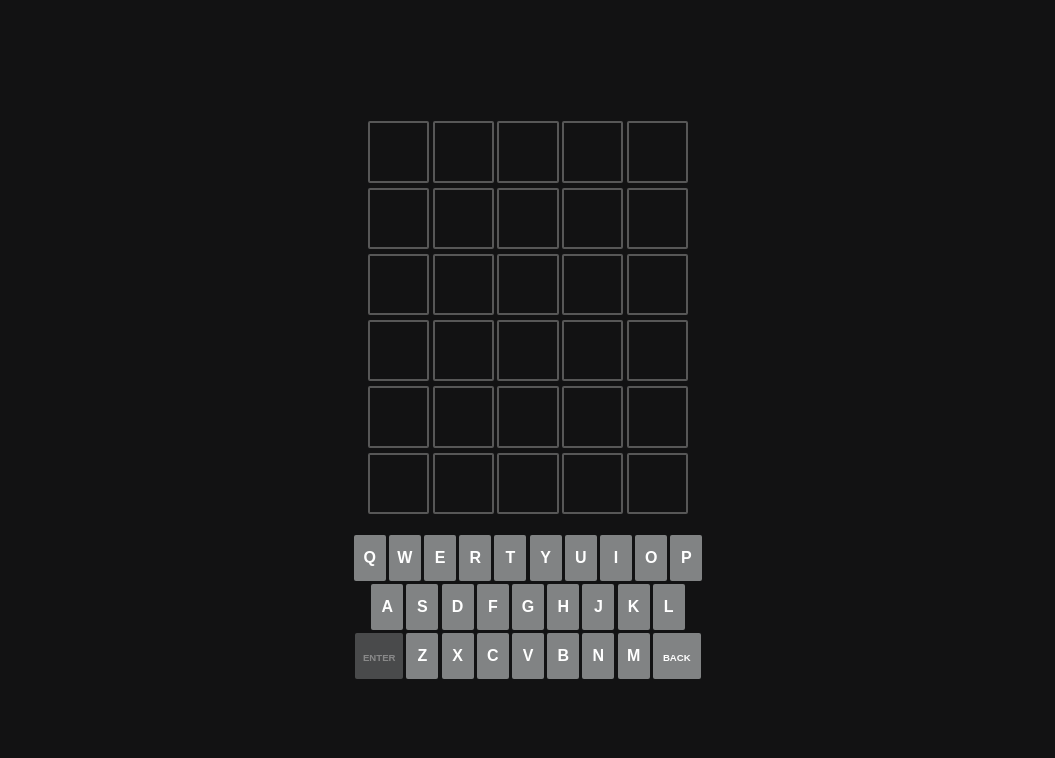
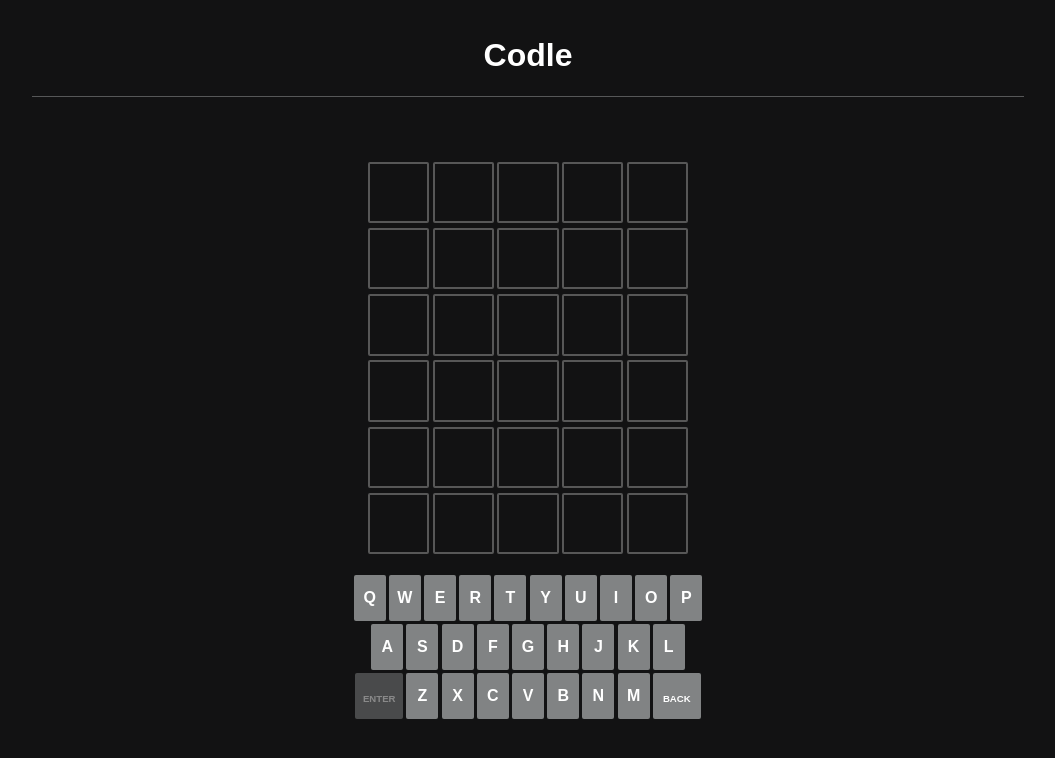
Before and after one commit to crizmo/Cordle, a SvelteKit app: page / in a window 1280 px wide. Shown: the top 758 px of the page, without its empty margins (112-1167 px from the left). Built offline with nearby package versions, Linux system fonts and the light colour scheme; no server answers.

Commit message:
🔮 : colors

```diff
--- a/src/routes/+page.svelte
+++ b/src/routes/+page.svelte
@@ -62,13 +62,15 @@
 	<meta name="description" content="Wordle but with computer related words" />
 </svelte:head>
 
-<h1 class="visually-hidden">codle</h1>
+<h1 style="text-align: center; color: white; font-size: 2rem; font-weight: 700;
+">Codle</h1>
+
+<hr style="width: 100%; margin: 0; border: 0; border-bottom: 1px solid #565758;" />
 
 <form
 	method="POST"
 	action="?/enter"
 	use:enhance={() => {
-		// prevent default callback from resetting the form
 		return ({ update }) => {
 			update({ reset: false });
 		};
@@ -160,7 +162,7 @@
 			force: 0.7,
 			stageWidth: window.innerWidth,
 			stageHeight: window.innerHeight,
-			colors: ['#ff3e00', '#40b3ff', '#676778']
+			colors: ['#f7da21', '#6aaa64', '#fff']
 		}}
 	/>
 {/if}
```
